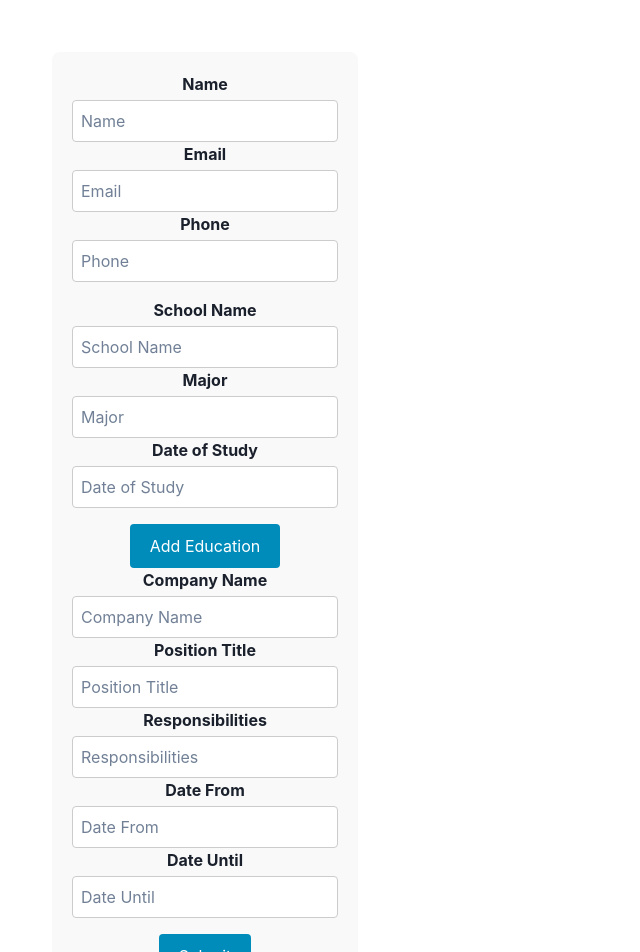
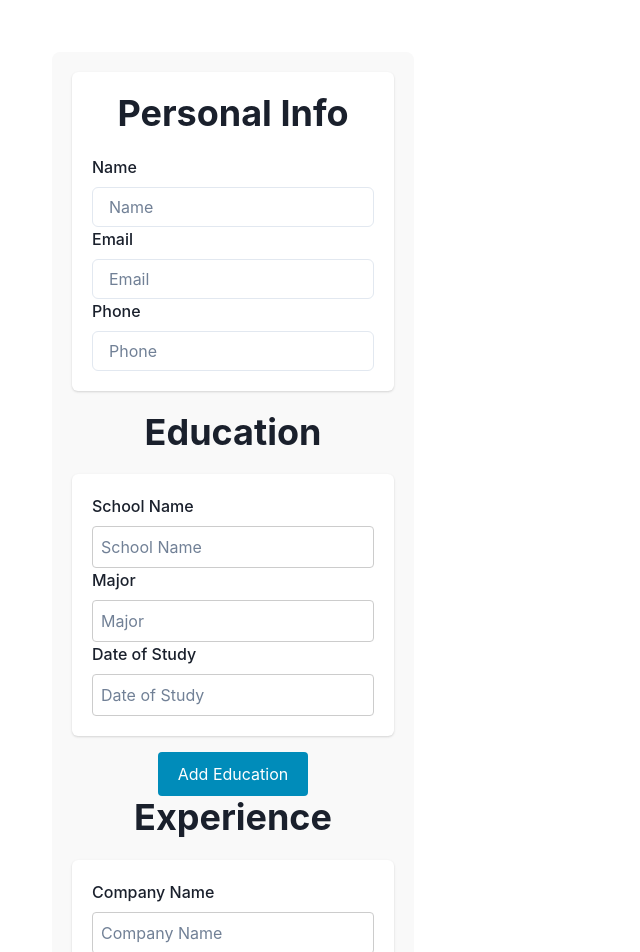
Before and after one commit to angelr1076/React-CV-App, a React (Vite) app: page / in a window 1280 px wide. Shown: the top 952 px of the page, without its empty margins (0-640 px from the left). Built offline with nearby package versions, Linux system fonts and the light colour scheme.

Commit message:
Updated all components to use chakraui card and formlabels, inputs

```diff
--- a/src/components/CVForm.jsx
+++ b/src/components/CVForm.jsx
@@ -3,6 +3,7 @@ import { useState } from 'react';
 import GeneralInfo from './GeneralInfo';
 import EducationalExp from './EducationalExp';
 import PracticalExp from './PracticalExp';
+import { Box, Heading } from '@chakra-ui/react';
 
 function CVForm() {
   const [generalInfo, setGeneralInfo] = useState({
@@ -52,12 +53,15 @@ function CVForm() {
   };
 
   return (
-    <div className='form-group'>
+    <Box className='form-group'>
       <GeneralInfo
         info={generalInfo}
         onChange={handleGeneralInfoChange}
         isSubmitted={isSubmitted}
       />
+      <Heading as='h1' size='xl' mb={5}>
+        Education
+      </Heading>
       {education.map((education, index) => (
         <EducationalExp
           key={index}
@@ -70,6 +74,9 @@ function CVForm() {
       <button className='button' onClick={addEducation}>
         Add Education
       </button>
+      <Heading as='h1' size='xl' mb={5}>
+        Experience
+      </Heading>
       <PracticalExp
         experience={experience}
         onChange={handleExperienceChange}
@@ -80,7 +87,7 @@ function CVForm() {
         onClick={isSubmitted ? handleEdit : handleSubmit}>
         {isSubmitted ? 'Edit' : 'Submit'}
       </button>
-    </div>
+    </Box>
   );
 }
 
--- a/src/components/EducationalExp.jsx
+++ b/src/components/EducationalExp.jsx
@@ -1,4 +1,13 @@
 import PropTypes from 'prop-types';
+import {
+  Box,
+  Text,
+  FormLabel,
+  Card,
+  CardHeader,
+  CardBody,
+  CardFooter,
+} from '@chakra-ui/react';
 
 function EducationalExp({ education, index, onChange, isSubmitted }) {
   const handleInputChange = e => {
@@ -12,10 +21,11 @@ function EducationalExp({ education, index, onChange, isSubmitted }) {
           {education.schoolName} {education.major} {education.dateOfStudy}
         </div>
       ) : (
-        <div>
-          <label className='label' htmlFor={`schoolName${index}`}>
+        <Card>
+          <CardBody>
+            <FormLabel className='label' htmlFor={`schoolName${index}`}>
               School Name
-          </label>
+            </FormLabel>
             <input
               className='input'
               name='schoolName'
@@ -24,9 +34,9 @@ function EducationalExp({ education, index, onChange, isSubmitted }) {
               placeholder='School Name'
               id={`schoolName${index}`}
             />
-          <label className='label' htmlFor={`major${index}`}>
+            <FormLabel className='label' htmlFor={`major${index}`}>
               Major
-          </label>
+            </FormLabel>
             <input
               className='input'
               name='major'
@@ -35,9 +45,9 @@ function EducationalExp({ education, index, onChange, isSubmitted }) {
               placeholder='Major'
               id={`major${index}`}
             />
-          <label className='label' htmlFor={`dateOfStudy${index}`}>
+            <FormLabel className='label' htmlFor={`dateOfStudy${index}`}>
               Date of Study
-          </label>
+            </FormLabel>
             <input
               className='input'
               name='dateOfStudy'
@@ -46,7 +56,8 @@ function EducationalExp({ education, index, onChange, isSubmitted }) {
               placeholder='Date of Study'
               id={`dateOfStudy${index}`}
             />
-        </div>
+          </CardBody>
+        </Card>
       )}
     </div>
   );
--- a/src/components/GeneralInfo.jsx
+++ b/src/components/GeneralInfo.jsx
@@ -1,5 +1,16 @@
 // src/components/GeneralInfo.js
 import PropTypes from 'prop-types';
+import {
+  Box,
+  Heading,
+  Input,
+  FormLabel,
+  Text,
+  Card,
+  CardHeader,
+  CardBody,
+  CardFooter,
+} from '@chakra-ui/react';
 
 function GeneralInfo({ info, onChange, isSubmitted }) {
   const handleInputChange = e => {
@@ -8,47 +19,55 @@ function GeneralInfo({ info, onChange, isSubmitted }) {
   };
 
   return (
-    <div className='form-group'>
+    <>
       {' '}
       {isSubmitted ? (
-        <div>
-          {info.name} {info.email} {info.phone}
-        </div>
+        <Card>
+          <CardBody>
+            <Text>{info.name}</Text>
+            <Text>{info.email}</Text> <Text>{info.phone}</Text>
+          </CardBody>
+        </Card>
       ) : (
-        <div>
-          <label className='label' htmlFor='name'>
+        <Card mb={5}>
+          <CardBody>
+            <Heading as='h1' size='xl' mb={5}>
+              Personal Info
+            </Heading>
+            <FormLabel className='label' htmlFor='name'>
               Name
-          </label>
-          <input
+            </FormLabel>
+            <Input
               className='input'
               name='name'
               value={info.name}
               onChange={handleInputChange}
               placeholder='Name'
             />
-          <label className='label' htmlFor='email'>
+            <FormLabel className='label' htmlFor='email'>
               Email
-          </label>
-          <input
+            </FormLabel>
+            <Input
               className='input'
               name='email'
               value={info.email}
               onChange={handleInputChange}
               placeholder='Email'
             />
-          <label className='label' htmlFor='phone'>
+            <FormLabel className='label' htmlFor='phone'>
               Phone
-          </label>
-          <input
+            </FormLabel>
+            <Input
               className='input'
               name='phone'
               value={info.phone}
               onChange={handleInputChange}
               placeholder='Phone'
             />
-        </div>
+          </CardBody>
+        </Card>
       )}
-    </div>
+    </>
   );
 }
 
--- a/src/components/PracticalExp.jsx
+++ b/src/components/PracticalExp.jsx
@@ -1,4 +1,13 @@
 import PropTypes from 'prop-types';
+import {
+  Box,
+  Text,
+  FormLabel,
+  Card,
+  CardHeader,
+  CardBody,
+  CardFooter,
+} from '@chakra-ui/react';
 
 function PracticalExp({ experience, onChange, isSubmitted }) {
   const handleInputChange = e => {
@@ -15,10 +24,11 @@ function PracticalExp({ experience, onChange, isSubmitted }) {
           {experience.dateUntil}
         </div>
       ) : (
-        <div>
-          <label className='label' htmlFor='companyName'>
+        <Card>
+          <CardBody>
+            <FormLabel className='label' htmlFor='companyName'>
               Company Name
-          </label>
+            </FormLabel>
             <input
               className='input'
               name='companyName'
@@ -26,9 +36,9 @@ function PracticalExp({ experience, onChange, isSubmitted }) {
               onChange={handleInputChange}
               placeholder='Company Name'
             />
-          <label className='label' htmlFor='positionTitle'>
+            <FormLabel className='label' htmlFor='positionTitle'>
               Position Title
-          </label>
+            </FormLabel>
             <input
               className='input'
               name='positionTitle'
@@ -36,9 +46,9 @@ function PracticalExp({ experience, onChange, isSubmitted }) {
               onChange={handleInputChange}
               placeholder='Position Title'
             />
-          <label className='label' htmlFor='responsibilities'>
+            <FormLabel className='label' htmlFor='responsibilities'>
               Responsibilities
-          </label>
+            </FormLabel>
             <input
               className='input'
               name='responsibilities'
@@ -46,9 +56,9 @@ function PracticalExp({ experience, onChange, isSubmitted }) {
               onChange={handleInputChange}
               placeholder='Responsibilities'
             />
-          <label className='label' htmlFor='dateFrom'>
+            <FormLabel className='label' htmlFor='dateFrom'>
               Date From
-          </label>
+            </FormLabel>
             <input
               className='input'
               name='dateFrom'
@@ -56,17 +66,18 @@ function PracticalExp({ experience, onChange, isSubmitted }) {
               onChange={handleInputChange}
               placeholder='Date From'
             />
-          <label className='label' htmlFor='dateUntil'>
+            <FormLabel className='label' htmlFor='dateUntil'>
               Date Until
-          </label>
+            </FormLabel>
             <input
               className='input'
               name='dateUntil'
               value={experience.dateUntil}
               onChange={handleInputChange}
               placeholder='Date Until'
-          />
-        </div>
+            />{' '}
+          </CardBody>
+        </Card>
       )}
     </div>
   );
```
Lines whose indentation alone changed are shown as unchanged.
